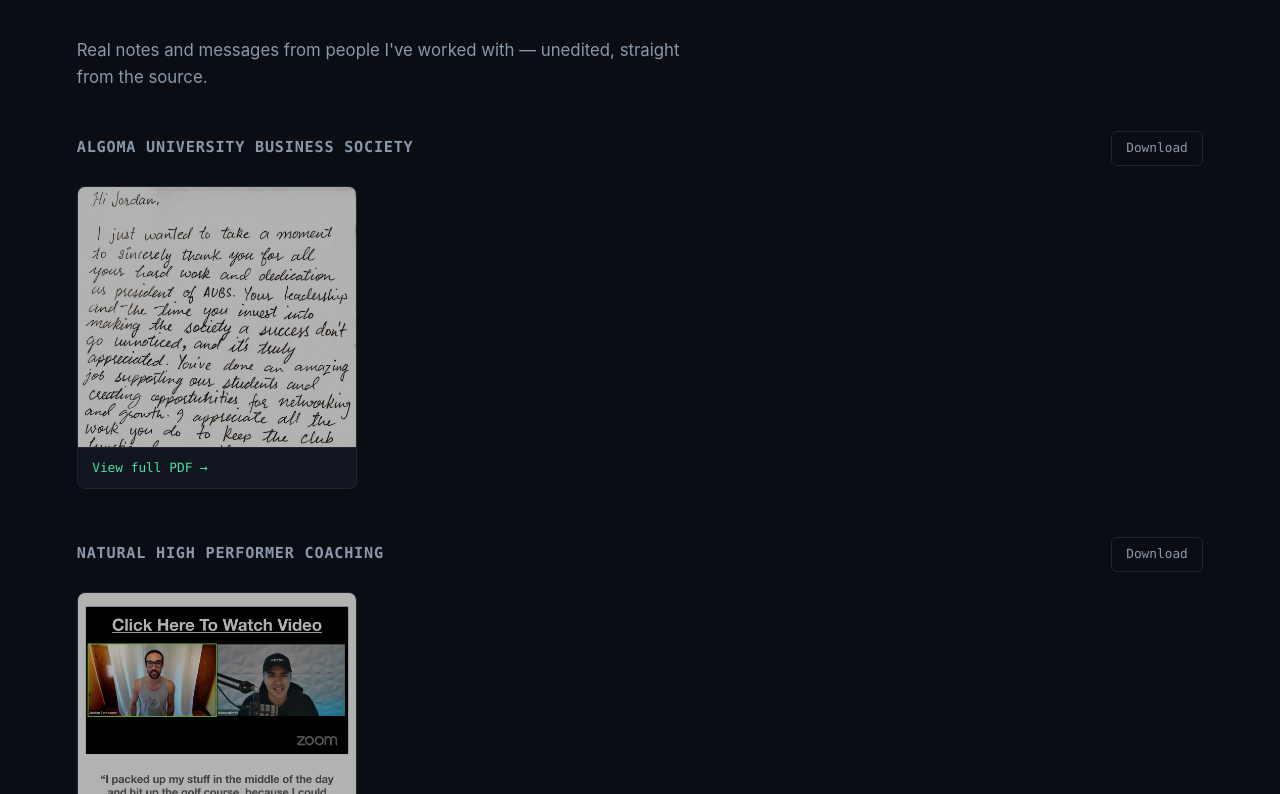
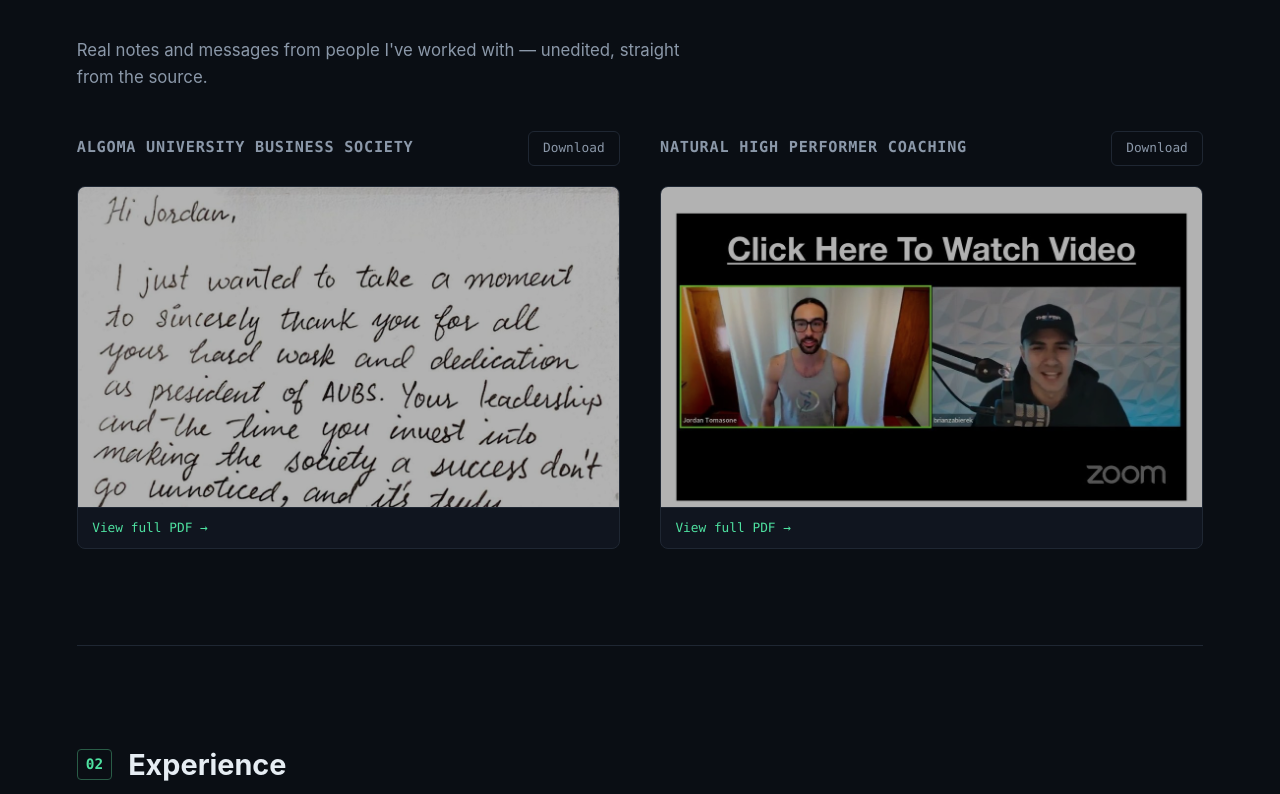
Before and after one commit to Jordan-Owner/Jordan-Owner.github.io, a plain HTML site: page index.html in a window 1280 px wide. Shown: the part 946-1740 px from the top of the page. Drawn offline with Linux system fonts and the light colour scheme.

Commit message:
Lay out testimonial groups side-by-side on wider screens
On desktop the single preview card sat at a fixed narrow width
inside the full section, leaving a large empty gutter next to it.
Wraps each group (heading + download + preview) into a card and puts
both in an auto-fit grid, same pattern already used for resume-grid
and project-grid, so they sit side-by-side and use the available
width instead of floating in empty space. Falls back to a single
column automatically on narrow viewports via the grid's minmax.

```diff
--- a/index.html
+++ b/index.html
@@ -53,6 +53,8 @@
       <h2><span class="tag">01</span> Testimonials</h2>
       <p class="section-intro">Real notes and messages from people I've worked with — unedited, straight from the source.</p>
 
+      <div class="testimonial-groups">
+        <div class="testimonial-group">
           <div class="testimonial-header-row">
             <h3 class="testimonial-group-heading">Algoma University Business Society</h3>
             <a href="assets/downloads/AUBS-Testimonials.pdf" download class="cta cta-small cta-secondary">Download</a>
@@ -61,7 +63,9 @@
             <img src="assets/testimonials/aubs-01.jpg" alt="Preview of a handwritten testimonial note from Algoma University Business Society" loading="lazy" />
             <span class="testimonial-preview-overlay">View full PDF →</span>
           </a>
+        </div>
 
+        <div class="testimonial-group">
           <div class="testimonial-header-row">
             <h3 class="testimonial-group-heading">Natural High Performer Coaching</h3>
             <a href="assets/downloads/Coaching-Testimonials.pdf" download class="cta cta-small cta-secondary">Download</a>
@@ -70,6 +74,8 @@
             <img src="assets/testimonials/coaching-01.jpg" alt="Preview of a coaching client testimonial screenshot" loading="lazy" />
             <span class="testimonial-preview-overlay">View full PDF →</span>
           </a>
+        </div>
+      </div>
     </section>
 
     <section id="work">
--- a/style.css
+++ b/style.css
@@ -392,15 +392,17 @@ section h2 {
   margin-bottom: 1.25rem;
 }
 
-.testimonial-group-heading:not(:first-of-type) {
-  margin-top: 3rem;
-}
-
 .section-intro {
   color: var(--text-dim);
   font-size: 1.05rem;
   max-width: 640px;
   margin-bottom: 2.5rem;
+}
+
+.testimonial-groups {
+  display: grid;
+  grid-template-columns: repeat(auto-fit, minmax(300px, 1fr));
+  gap: 2.5rem;
 }
 
 .testimonial-header-row {
@@ -423,8 +425,6 @@ section h2 {
 
 .testimonial-preview {
   display: block;
-  max-width: 280px;
-  margin-bottom: 3rem;
   background: var(--bg-alt);
   border-radius: 8px;
   overflow: hidden;
@@ -440,7 +440,7 @@ section h2 {
 .testimonial-preview img {
   display: block;
   width: 100%;
-  height: 260px;
+  height: 320px;
   object-fit: cover;
   object-position: top;
   filter: brightness(0.7) saturate(0.9);
@@ -458,16 +458,6 @@ section h2 {
   color: var(--accent);
   font-family: var(--mono);
   font-size: 0.8rem;
-}
-
-@media (max-width: 700px) {
-  .testimonial-preview {
-    max-width: 100%;
-  }
-
-  .testimonial-preview img {
-    height: 320px;
-  }
 }
 
 .dashboard-panel {
```
Lines whose indentation alone changed are shown as unchanged.
